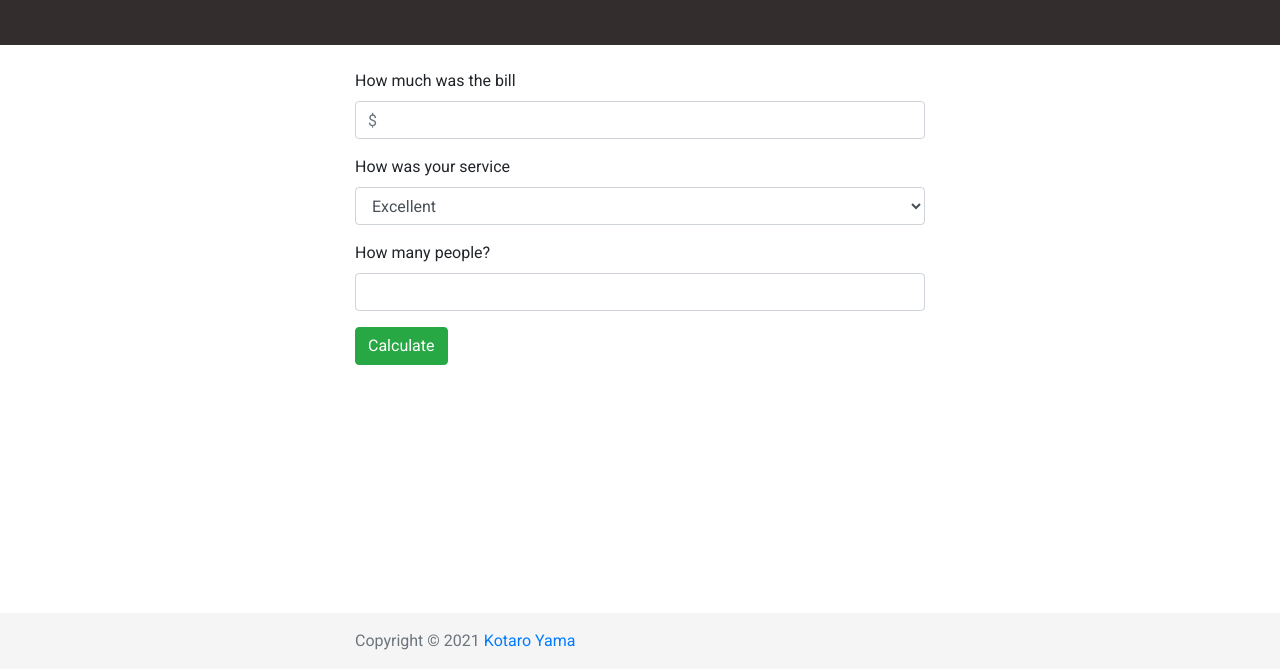
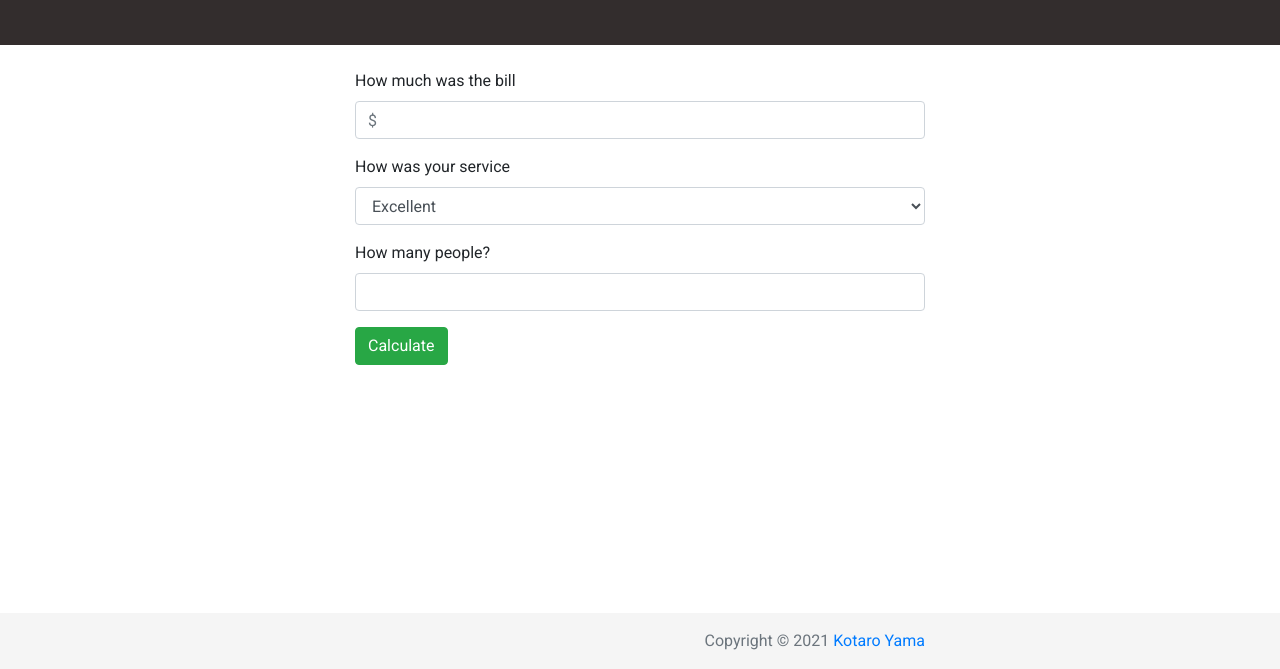
Before and after one commit to kotaroyama/Tip-Calculator, a plain HTML site: page index.html in a window 1280 px wide. Shown: the part 131-800 px from the top of the page. Drawn offline with nearby package versions, Linux system fonts and the light colour scheme.

Commit message:
Add favicon

```diff
--- a/index.html
+++ b/index.html
@@ -8,6 +8,7 @@
   <link rel="preconnect" href="https://fonts.gstatic.com">
   <link href="https://fonts.googleapis.com/css2?family=Roboto&display=swap" rel="stylesheet">
   <link rel="stylesheet" href="style.css">
+  <link rel="icon" href="waiter.png" />
 </head>
 <body>
   <header id="header" class="p-5">
@@ -49,9 +50,19 @@
 
   <footer class="footer">
     <div class="container pt-3 pb-3">
-      <span class="text-muted">Copyright &copy; 2021 <a href="https://kotaroyama.com" target="_blank">Kotaro Yama</a></span>
+      <span class="text-muted">
+        <div class="float-left">
+
+        </div>
+        <div class="float-right">
+          Copyright &copy; 2021 <a href="https://kotaroyama.com" target="_blank">Kotaro Yama</a>
+        </div>
+      </span>
+      <div class="clearfix"></div>
     </div>
   </footer>
+
+<!-- Icons made by <a href="https://www.freepik.com" title="Freepik">Freepik</a> from <a href="https://www.flaticon.com/" title="Flaticon">www.flaticon.com</a> -->
 
   <script src="https://code.jquery.com/jquery-3.5.1.slim.min.js" integrity="sha384-DfXdz2htPH0lsSSs5nCTpuj/zy4C+OGpamoFVy38MVBnE+IbbVYUew+OrCXaRkfj" crossorigin="anonymous"></script>
 <script src="https://cdn.jsdelivr.net/npm/bootstrap@4.6.0/dist/js/bootstrap.bundle.min.js" integrity="sha384-Piv4xVNRyMGpqkS2by6br4gNJ7DXjqk09RmUpJ8jgGtD7zP9yug3goQfGII0yAns" crossorigin="anonymous"></script>
```
Also changed, not shown: waiter.png (added).
